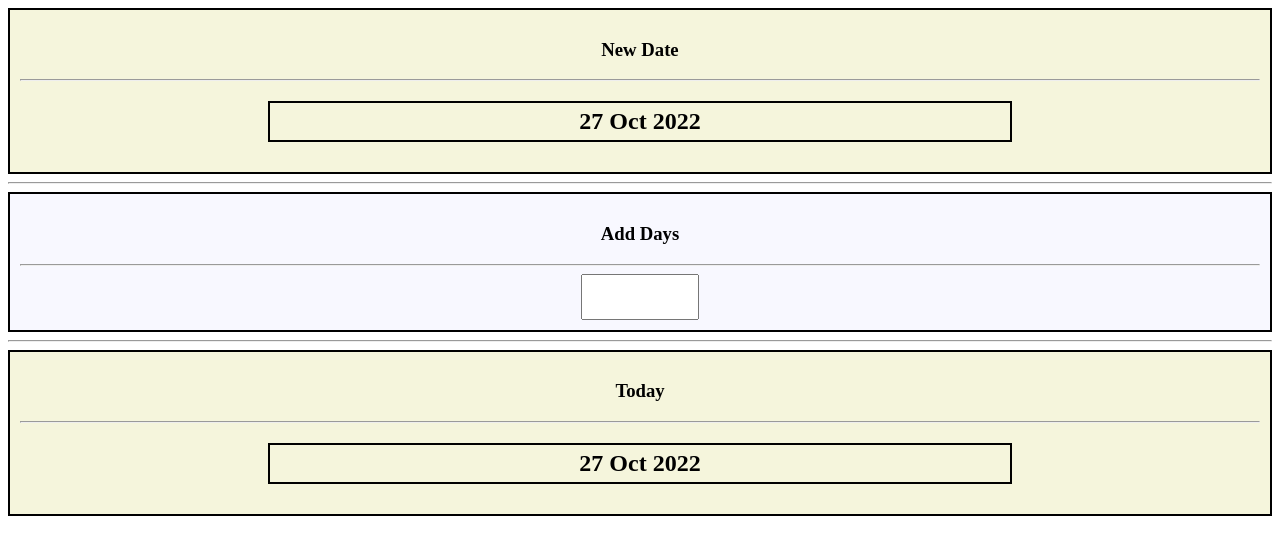
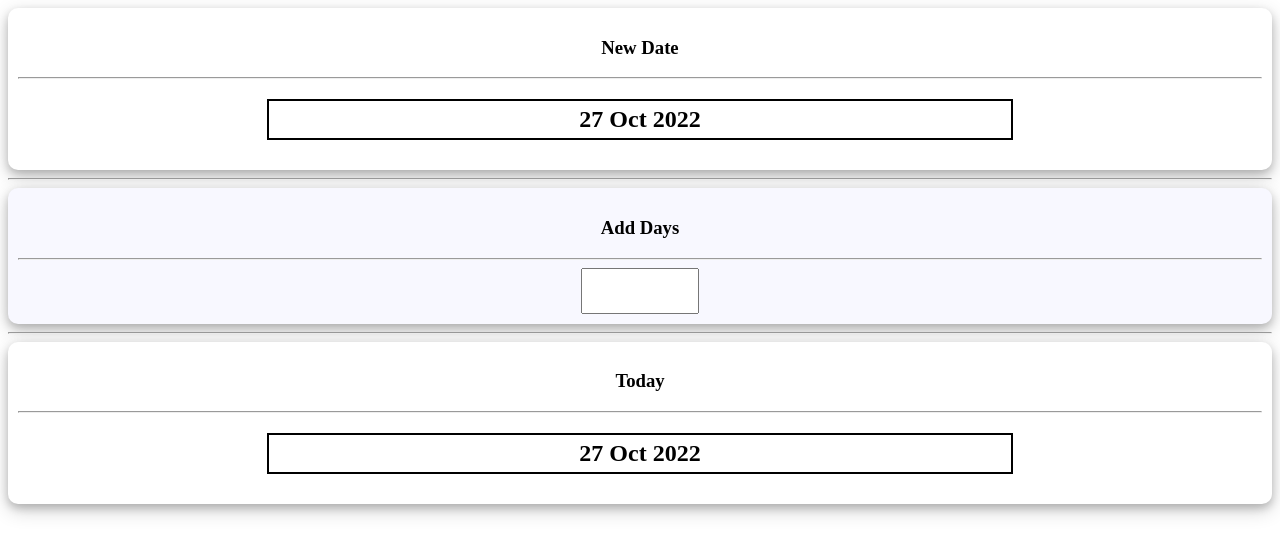
Before and after one commit to srs404/KalkieDate, a plain HTML site: page index.html in a window 1280 px wide. Drawn offline with Linux system fonts and the light colour scheme.

Commit message:
Updated Style

```diff
--- a/style.css
+++ b/style.css
@@ -16,15 +16,17 @@
 
 /* Top & Bottom Divs */
 .dateBox {
-    border: 2px solid black;
-    background-color: beige;
+    box-shadow: 0 4px 8px 0 rgba(0, 0, 0, 0.2), 0 6px 20px 0 rgba(0, 0, 0, 0.19);
+    background-color:white;
+    border-radius: 10px;
     padding: 10px;
     margin: 0px;
 }
 
 /* Middle Div Containing Input TextBox */
 .middlePart {
-    border: 2px solid black;
+    box-shadow: 0 4px 8px 0 rgba(0, 0, 0, 0.2), 0 6px 20px 0 rgba(0, 0, 0, 0.19);
+    border-radius: 10px;
     padding: 10px;
     background-color:ghostwhite;
 }
```
